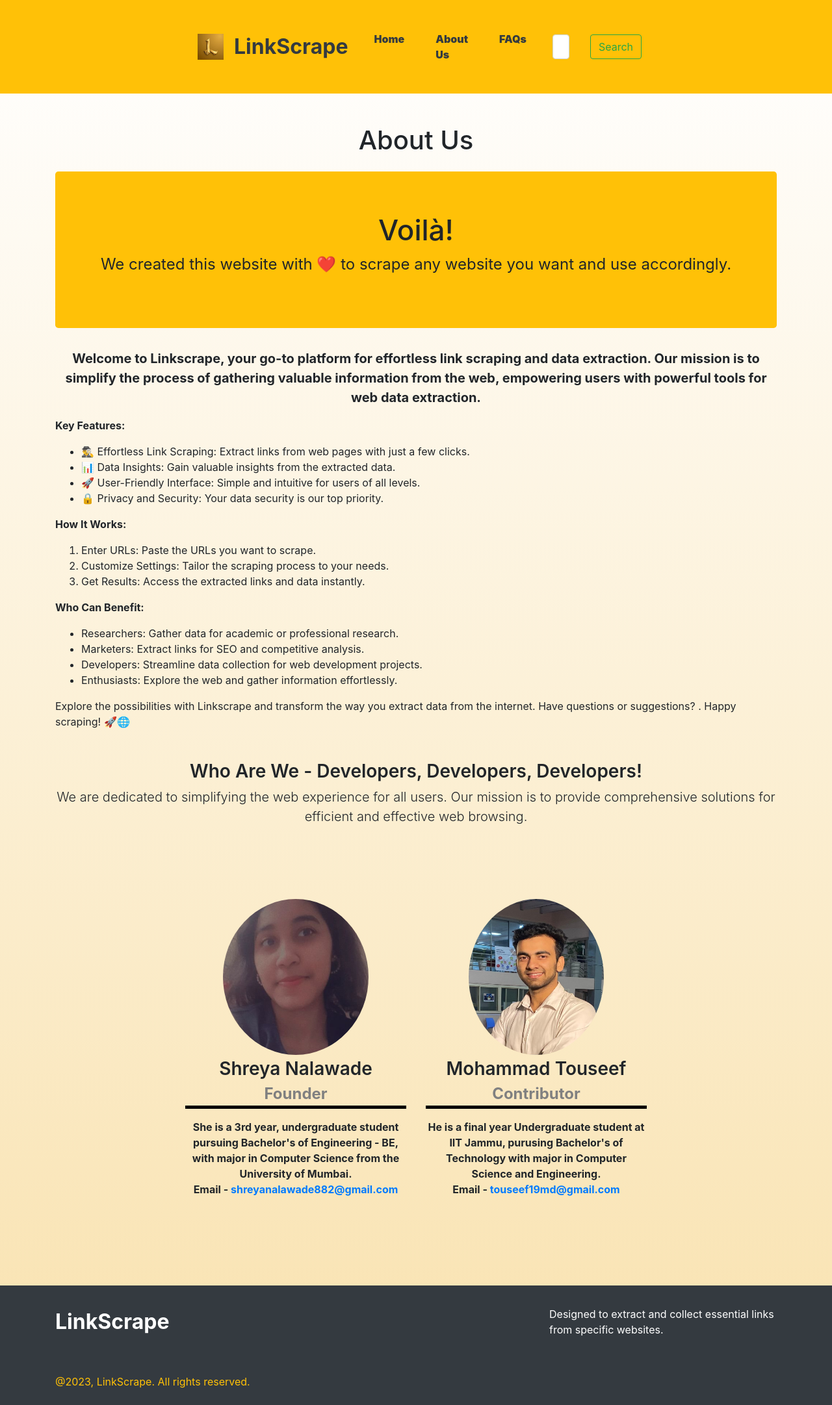
After one commit to Shreya111111/Linkscrape, a Django app: template myproject/myapp/templates/myapp/about_us.html in a window 1280 px wide. The commit adds this page. Shown: the whole page at 65% size. Run offline with Django 4.2, Linux system fonts and the light colour scheme; the template is opened without the code that fills it, so the values that code supplies are empty; some libraries are stand-ins or nearby versions.

Commit message:
Added routes - about_us faqs

```diff
--- /dev/null
+++ b/myproject/myapp/templates/myapp/about_us.html
@@ -0,0 +1,248 @@
+<!DOCTYPE html>
+<html lang="en">
+
+<head>
+    <meta charset="UTF-8">
+    <meta name="viewport" content="width=device-width, initial-scale=1.0">
+    <title>About Us - Your Website</title>
+    <!-- Bootstrap CSS -->
+    <link rel="stylesheet" href="https://stackpath.bootstrapcdn.com/bootstrap/4.5.2/css/bootstrap.min.css">
+    <style>
+        /* Custom CSS for animations */
+        /* Add your custom CSS animations here */
+
+        /* Style changes to use Bootstrap warning color */
+        body,
+        html {
+            margin: 0;
+            background: linear-gradient(to bottom, #fff 0%, #F9E2AF 100%);
+        }
+
+        .jumbotron-warning {
+            background-color: #ffc107;
+        }
+
+        .card-warning {
+            border: 1px solid #ffc107;
+        }
+
+        @keyframes fadeIn {
+            from {
+                opacity: 0;
+            }
+
+            to {
+                opacity: 1;
+            }
+        }
+    </style>
+</head>
+
+<body>
+    <header class="header">
+        <nav class="navbar navbar-expand-lg navbar-dark bg-warning">
+            <div class="container-fluid d-flex"
+                style="padding-left: 18rem;padding-right: 18rem;padding-top: 2rem;padding-bottom: 2rem;">
+                <a class="py-1 navbar-brand" href="/">
+                    {% load static %}
+                    <img src="{% static 'img1.jpeg' %}" width="40" height="40">
+                </a>
+                <a class="navbar-brand text-dark" style="font-weight: bolder;font-size:2rem" href="/">LinkScrape</a>
+                <button class="navbar-toggler" type="button" data-bs-toggle="collapse"
+                    data-bs-target="#navbarSupportedContent" aria-controls="navbarSupportedContent"
+                    aria-expanded="false" aria-label="Toggle navigation">
+                    <span class="navbar-toggler-icon"></span>
+                </button>
+                <div class="collapse navbar-collapse d-flex justify-content-end" id="navbarSupportedContent">
+                    <ul class="navbar-nav me-auto mb-2 mb-lg-0">
+                        <li class="nav-item">
+                            <a class=" nav-link text-dark" style="font-weight: 900;font-size:1rem;margin: auto 1rem;"
+                                aria-current="page" href="/">Home</a>
+                        </li>
+                        <li class="nav-item">
+                            <a class="nav-link active  text-dark "
+                                style="font-weight: 900;font-size:1rem;margin: auto 1rem;" href="/about_us">About
+                                Us</a>
+                        </li>
+                        <li class="nav-item">
+                            <a class="nav-link active text-dark "
+                                style="font-weight: 900;font-size:1rem;margin: auto 1rem;" href="/faqs   ">FAQs</a>
+                        </li>
+                    </ul>
+                    <form class="d-flex">
+                        <input class="form-control me-2" type="search" placeholder="Search" aria-label="Search"
+                            style="margin: auto 1rem;">
+                        <button class="btn btn-outline-success" type="submit" style="margin: auto 1rem;">Search</button>
+                    </form>
+                </div>
+            </div>
+        </nav>
+    </header>
+
+    <!-- Main content area -->
+    <div class="container mt-5">
+        <div class="row">
+            <div class="col-md-12">
+                <h1 class="text-center mb-4">About Us</h1>
+                <!-- Hero Section with Animation -->
+                <div class="jumbotron jumbotron-warning text-center" style=" animation: fadeIn 2s ease-in; ">
+                    <h2 style="font-size: 2.75rem;">
+                        Voilà!</h2>
+                    <p style="font-size: 1.5rem;">We created this website with ❤️ to scrape any website you
+                        want and use accordingly.</p>
+                    <!-- You can add an animated image or video here -->
+                </div>
+
+
+                <!-- About us description -->
+
+                <div class="mb-5">
+                    <p class="" style="text-align: center; font-size: 1.25rem; font-weight: bold;">Welcome to
+                        Linkscrape, your go-to platform for effortless link scraping and data extraction. Our
+                        mission is to simplify the process of gathering valuable information from the web, empowering
+                        users with powerful tools for web data extraction.</p>
+                    <p style="font-weight: bold; font-size: 1rem;">Key Features:
+                    <ul style="">
+                        <li>
+                            🕵️‍♂️ Effortless Link Scraping: Extract links from web pages with just a few clicks.
+                        </li>
+                        <li>
+                            📊 Data Insights: Gain valuable insights from the extracted data.
+                        </li>
+                        <li>
+                            🚀 User-Friendly Interface: Simple and intuitive for users of all levels.
+                        </li>
+                        <li>
+                            🔒 Privacy and Security: Your data security is our top priority.
+                        </li>
+                    </ul>
+                    </p>
+                    <p style="font-weight: bold;">
+                        How It Works:
+                    <ol>
+                        <li>
+                            Enter URLs: Paste the URLs you want to scrape.
+                        </li>
+                        <li>
+                            Customize Settings: Tailor the scraping process to your needs.
+                        </li>
+                        <li>
+                            Get Results: Access the extracted links and data instantly.
+                        </li>
+                    </ol>
+                    </p>
+                    <p style="font-weight: bold;">
+                        Who Can Benefit:
+                    <ul>
+                        <li>
+                            Researchers: Gather data for academic or professional research.
+                        </li>
+                        <li>
+                            Marketers: Extract links for SEO and competitive analysis.
+                        </li>
+                        <li>
+                            Developers: Streamline data collection for web development projects.
+                        </li>
+                        <li>
+                            Enthusiasts: Explore the web and gather information effortlessly.
+                        </li>
+                    </ul>
+                    </p>
+                    <p>
+                        Explore the possibilities with Linkscrape and transform the way you extract data from the
+                        internet. Have questions or suggestions? . Happy scraping! 🚀🌐
+                    </p>
+                </div>
+                <!-- Introduction Section -->
+                <div class="mb-5">
+                    <h3 style="text-align: center; font-size: 1.75rem;font-weight: 600;">Who Are We - Developers,
+                        Developers, Developers!</h3>
+                    <p class="lead" style="text-align: center;">We are dedicated to simplifying the web experience for
+                        all users.
+                        Our mission is to provide comprehensive solutions for efficient and effective web browsing.</p>
+                </div>
+                <!-- Team Members Section with Animations -->
+                <div class="row justify-content-center" style="margin: 7rem auto;">
+                    <div class="col-md-4 mb-4 justify-content-center" style="text-align: center;">
+                        <img src="{% static 'team_1.jpg' %}"
+                            style="border-radius: 50%; height: 15rem;width: 14rem;z-index:1 ">
+
+                        <div style="font-size: 1.75rem; font-weight: 600;text-align: center;">
+                            Shreya Nalawade
+                        </div>
+                        <div
+                            style="font-size: 1.5rem; font-weight: bold;color:grey;border-bottom: 5px solid black ; margin-bottom: 1rem;">
+                            Founder</div>
+                        <div style="font-weight: bold; text-align: center;">
+                            She is a 3rd year, undergraduate student pursuing Bachelor's of Engineering - BE, with major
+                            in Computer Science from the University of Mumbai.
+                            <br>
+                            Email -
+                            <div class="text-primary" style="display: inline;">
+                                shreyanalawade882@gmail.com
+                            </div>
+                        </div>
+
+                    </div>
+                    <!-- Repeat the above structure for other team members -->
+                    <!-- Add hover effects or animations using CSS -->
+                    <div class="col-md-4 mb-4 justify-content-center" style="text-align: center;">
+                        <img src="{% static 'team_2.jpeg' %}"
+                            style="border-radius: 50%; height: 15rem;width: 13rem;z-index:1 ">
+
+                        <div style="font-size: 1.75rem; font-weight: 600;text-align: center;">
+                            Mohammad Touseef
+                        </div>
+                        <div
+                            style="font-size: 1.5rem; font-weight: bold;color:grey;border-bottom: 5px solid black ; margin-bottom: 1rem;">
+                            Contributor</div>
+                        <div style="font-weight: bold; text-align: center;">
+                            He is a final year Undergraduate student at IIT Jammu, purusing Bachelor's of Technology
+                            with major in Computer Science and Engineering.
+                            <br>
+                            Email -
+                            <div class="text-primary" style="display: inline;">
+                                touseef19md@gmail.com
+                            </div>
+                        </div>
+                    </div>
+                </div>
+            </div>
+        </div>
+    </div>
+
+    <!-- Footer Section -->
+    <footer class="position-relative z-index-10 d-print-none bg-dark">
+        <div class="py-6 bg-gray-200 text-muted">
+            <div class="container">
+                <div class="row">
+                    <div class="col text-white font-weight-bold" style="font-size: xx-large;margin: 2rem auto;">
+                        LinkScrape
+
+                    </div>
+                    <div class="col text-white col-lg-4" style="margin: 2rem auto;">
+                        Designed to extract and collect essential links from specific
+                        websites.
+
+                    </div>
+                </div>
+            </div>
+        </div>
+        <div class="py-4 fw-light bg-gray ">
+            <div class="container">
+                <div class="align-items-centre row">
+                    <div class="text-start text-md-start col-md-6">
+                        <p class="text-warning text-sm mb-md-0">@2023, LinkScrape. All rights reserved.</p>
+                    </div>
+                </div>
+            </div>
+        </div>
+    </footer>
+
+    <!-- Bootstrap JS -->
+    <script src="https://code.jquery.com/jquery-3.5.1.slim.min.js"></script>
+    <script src="https://cdn.jsdelivr.net/npm/@popperjs/core@2.11.6/dist/umd/popper.min.js"></script>
+    <script src="https://stackpath.bootstrapcdn.com/bootstrap/4.5.2/js/bootstrap.min.js"></script>
+</body>
+
+</html>
```
Also changed, not shown: myproject/myapp/templates/myapp/faq.html (added, +204 -0 lines), myproject/myapp/templates/myapp/result.html (+46 -14 lines), myproject/myapp/views.py (+7 -0 lines), myproject/myapp/static/team_1.jpg (added), myproject/myapp/static/team_2.jpeg (added).
